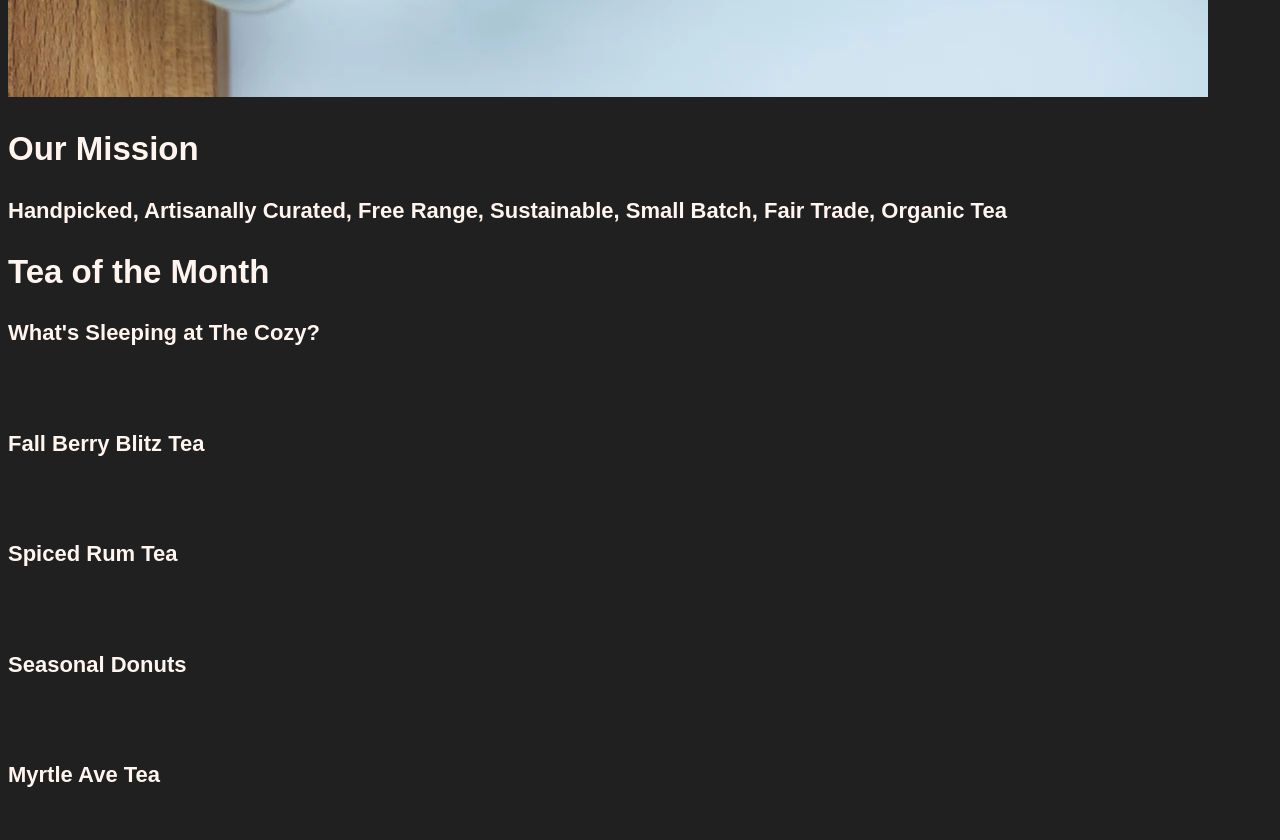
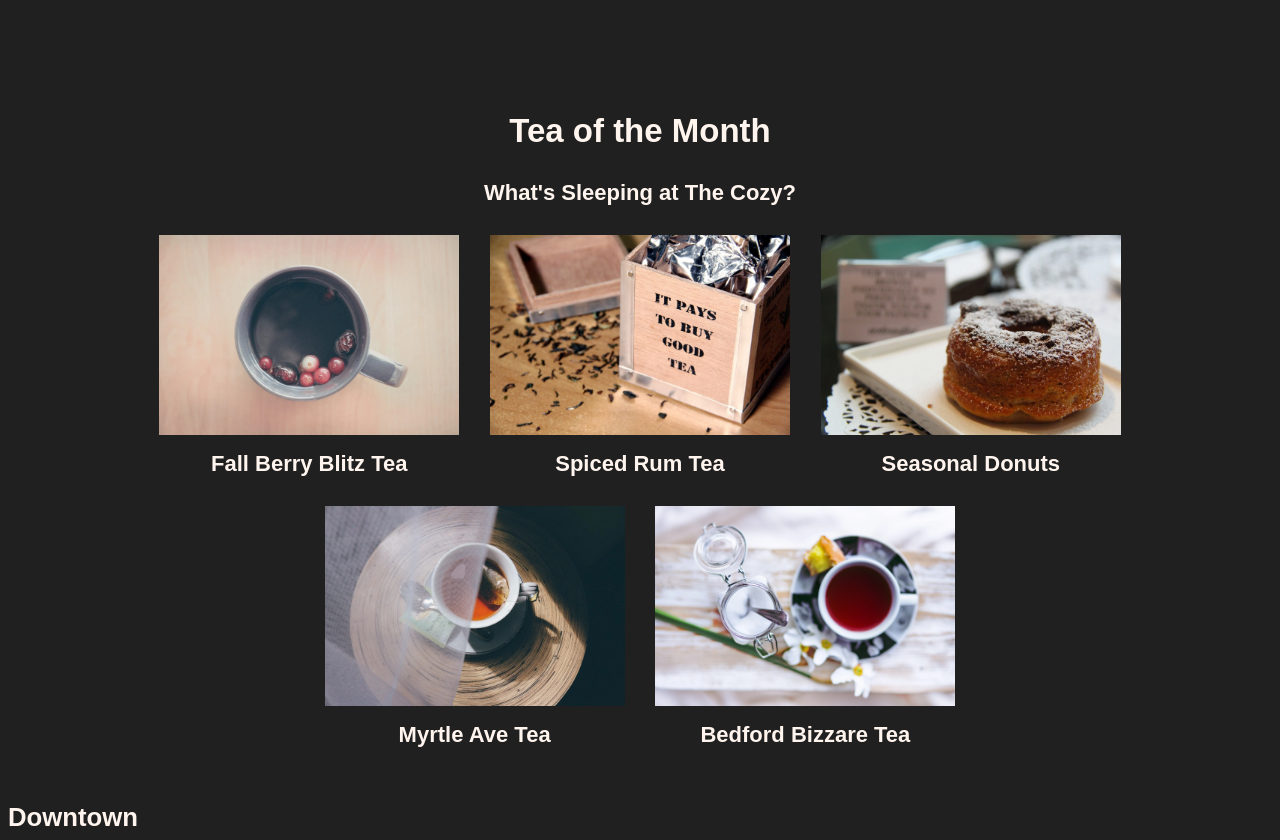
Before and after one commit to HowlandAlek/Tea-Cozy, a plain HTML site: page index.html in a window 1280 px wide. Shown: the part 773-1613 px from the top of the page. Drawn offline with Linux system fonts and the light colour scheme.

Commit message:
Added tea of the month section

```diff
--- a/index.html
+++ b/index.html
@@ -8,9 +8,14 @@
         <link rel="stylesheet" href="styles/style.css" />
     </head>
     <body>
+        <!-- Nav menu -->
         <header>
             <div class="nav-menu">
-                <img src="img/img-tea-cozy-logo.webp" alt="tea cozy logo" id="logo">
+                <img
+                    src="img/img-tea-cozy-logo.webp"
+                    alt="tea cozy logo"
+                    id="logo"
+                />
                 <div class="menu-items">
                     <p>Mission</p>
                     <p>Featured Tea</p>
@@ -20,11 +25,8 @@
         </header>
         <main>
             <!-- Our mission -->
+            <div class="center-container-100">
                 <div class="our-mission-container">
-                <img
-                    src="img/img-mission-background.webp"
-                    alt="cozy tea mission"
-                />
                     <div class="mission-container">
                         <h2>Our Mission</h2>
                         <h4>
@@ -33,32 +35,55 @@
                         </h4>
                     </div>
                 </div>
+            </div>
 
             <!-- Tea of the month -->
-            <div class="tea-the-of-month-container">
+            <div class="center-container-100">
+                <div class="tea-of-the-month-container">
                     <div class="tea-of-the-month-title">
                         <h2>Tea of the Month</h2>
                         <h4>What's Sleeping at The Cozy?</h4>
                     </div>
                     <div class="tea-container">
-                    <img src="" alt="" />
+                        <img
+                            class="tea-of-the-month-img"
+                            src="img/img-berryblitz.webp"
+                            alt="berry blitz tea"
+                        />
                         <h4>Fall Berry Blitz Tea</h4>
                     </div>
                     <div class="tea-container">
-                    <img src="" alt="" />
+                        <img
+                            class="tea-of-the-month-img"
+                            src="img/img-spiced-rum.webp"
+                            alt="spiced rum tea"
+                        />
                         <h4>Spiced Rum Tea</h4>
                     </div>
                     <div class="tea-container">
-                    <img src="" alt="" />
+                        <img
+                            class="tea-of-the-month-img"
+                            src="img/img-donut.webp"
+                            alt="seasonal donuts"
+                        />
                         <h4>Seasonal Donuts</h4>
                     </div>
                     <div class="tea-container">
-                    <img src="" alt="" />
+                        <img
+                            class="tea-of-the-month-img"
+                            src="img/img-myrtle-ave.webp"
+                            alt="myrtle ave tea"
+                        />
                         <h4>Myrtle Ave Tea</h4>
                     </div>
                     <div class="tea-container">
-                    <img src="" alt="" />
+                        <img
+                            class="tea-of-the-month-img"
+                            src="img/img-bedford-bizarre.webp"
+                            alt="bedford bizarre tea"
+                        />
                         <h4>Bedford Bizzare Tea</h4>
+                    </div>
                 </div>
             </div>
 
@@ -67,8 +92,8 @@
                 <div class="location-container">
                     <h3>Downtown</h3>
                     <h4>384 West 4th St</h4>
-                    <h4>Suite 108</h5>
-                    <h4>Portland, Maine</h5>
+                    <h4>Suite 108</h4>
+                    <h4>Portland, Maine</h4>
                 </div>
                 <div class="location-container">
                     <h3>East Bayside</h3>
--- a/styles/style.css
+++ b/styles/style.css
@@ -15,10 +15,19 @@ body {
     color: seashell;
 }
 
+main {
+    margin-top: 70px;
+}
+
+.center-container-100 {
+    display: flex;
+    width: 100%;
+    justify-content: center;
+}
+
 /* Nav Menu */
 .nav-menu {
     position: fixed;
-    overflow: hidden;
     display: inline-flex;
     top: 0;
     width: 100%;
@@ -26,6 +35,7 @@ body {
     justify-content: space-between;
     border-bottom: 1px solid seashell;
     background-color: #202020;
+    z-index: 1;
 }
 
 #logo {
@@ -48,9 +58,57 @@ body {
 
 /* Mission */
 
-main {
-    margin-top: 70px;
+.mission-container {
+    background-color: #202020;
+    opacity: 0.9;
 }
 
 .our-mission-container {
+    background-image: url("../img/img-mission-background.webp");
+    height: 700px;
+    width: 1200px;
+    display: flex;
+    flex-direction: column;
+    justify-content: center;
 }
+
+.our-mission-container h2 {
+    text-align: center;
+}
+
+.our-mission-container h4 {
+    text-align: center;
+}
+
+/* Tea of the Month */
+
+.tea-of-the-month-container {
+    margin-top: 4em;
+    display: flex;
+    width: 1000px;
+    flex-wrap: wrap;
+    justify-content: center;
+}
+
+.tea-container {
+    margin: 0 0.7em;
+}
+
+.tea-of-the-month-title {
+    width: 100%;
+}
+
+.tea-of-the-month-title h2,
+.tea-of-the-month-title h4 {
+    text-align: center;
+}
+
+.tea-container h4 {
+    text-align: center;
+    margin-top: 10px;
+}
+
+.tea-of-the-month-img {
+    width: 300px;
+    height: 200px;
+}
```
Lines whose indentation alone changed are shown as unchanged.
